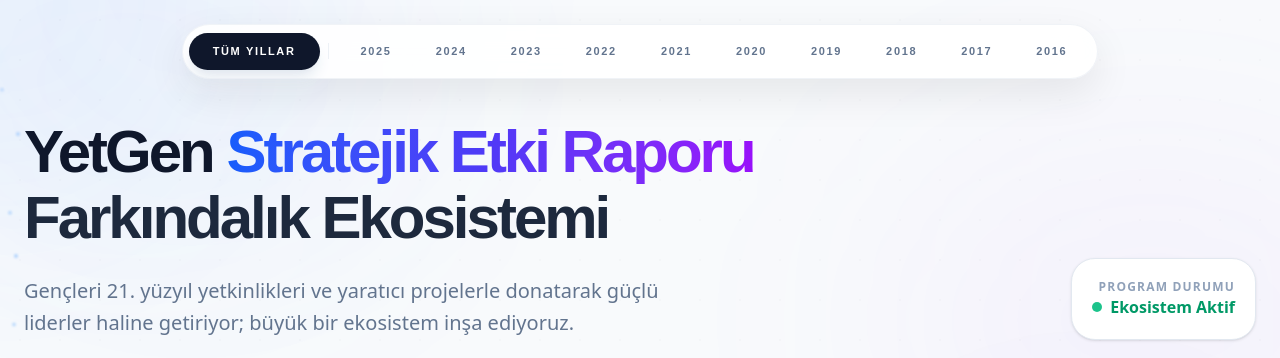
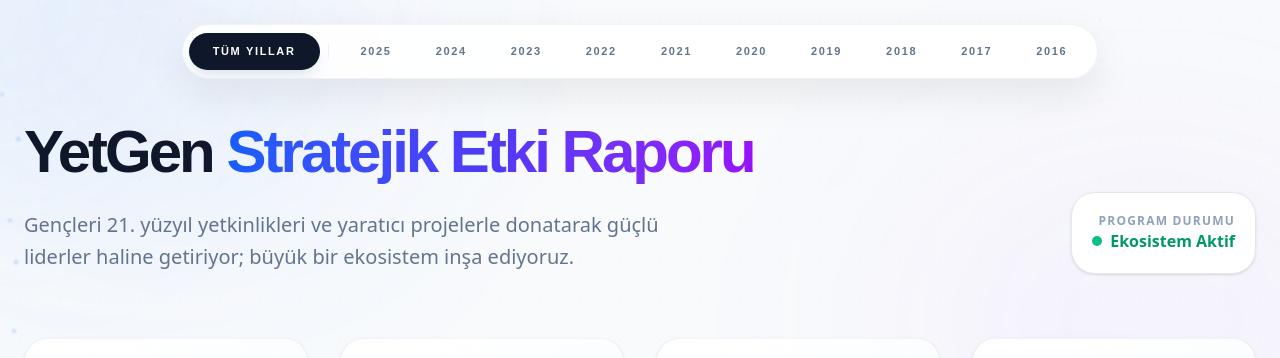
Before and after one commit to yetkingencler/yetgendashboard_2016-2025, a React (Vite) app: page / in a window 1280 px wide. Shown: the top 358 px of the page. Built offline with nearby package versions, Linux system fonts and the light colour scheme.

Commit message:
feat(data,ui): 2025 öğretmen şehir verisi eklendi ve alt banner kaldırıldı

```diff
--- a/src/App.tsx
+++ b/src/App.tsx
@@ -843,12 +843,67 @@
           { age: '30+', count: 72 }
         ],
         cities: [
+          { name: 'Adana', count: 12 },
+          { name: 'Adıyaman', count: 1 },
+          { name: 'Afyonkarahisar', count: 6 },
+          { name: 'Aksaray', count: 2 },
+          { name: 'Amasya', count: 1 },
+          { name: 'Ankara', count: 61 },
+          { name: 'Antalya', count: 10 },
+          { name: 'Aydın', count: 1 },
+          { name: 'Balıkesir', count: 6 },
+          { name: 'Batman', count: 5 },
+          { name: 'Bolu', count: 1 },
+          { name: 'Burdur', count: 1 },
+          { name: 'Bursa', count: 19 },
+          { name: 'Çanakkale', count: 4 },
+          { name: 'Çankırı', count: 1 },
+          { name: 'Çorum', count: 1 },
+          { name: 'Denizli', count: 8 },
+          { name: 'Diyarbakır', count: 2 },
+          { name: 'Düzce', count: 1 },
+          { name: 'Edirne', count: 3 },
+          { name: 'Elazığ', count: 1 },
+          { name: 'Erzincan', count: 1 },
+          { name: 'Erzurum', count: 3 },
+          { name: 'Eskişehir', count: 14 },
+          { name: 'Gaziantep', count: 10 },
+          { name: 'Giresun', count: 4 },
+          { name: 'Hatay', count: 10 },
+          { name: 'Isparta', count: 2 },
           { name: 'İstanbul', count: 134 },
-          { name: 'Ankara', count: 61 },
-          { name: 'Bursa', count: 19 },
-          { name: 'Kocaeli', count: 19 },
           { name: 'İzmir', count: 16 },
-          { name: 'Diğer', count: 215 }
+          { name: 'Kahramanmaraş', count: 1 },
+          { name: 'Kars', count: 1 },
+          { name: 'Kastamonu', count: 2 },
+          { name: 'Kayseri', count: 12 },
+          { name: 'Kilis', count: 2 },
+          { name: 'Kırklareli', count: 3 },
+          { name: 'Kırşehir', count: 1 },
+          { name: 'Kocaeli', count: 18 },
+          { name: 'Konya', count: 6 },
+          { name: 'Kütahya', count: 2 },
+          { name: 'Malatya', count: 2 },
+          { name: 'Manisa', count: 4 },
+          { name: 'Mersin', count: 11 },
+          { name: 'Muğla', count: 7 },
+          { name: 'Nevşehir', count: 1 },
+          { name: 'Ordu', count: 3 },
+          { name: 'Osmaniye', count: 1 },
+          { name: 'Rize', count: 3 },
+          { name: 'Sakarya', count: 2 },
+          { name: 'Samsun', count: 4 },
+          { name: 'Şanlıurfa', count: 1 },
+          { name: 'Siirt', count: 2 },
+          { name: 'Sinop', count: 1 },
+          { name: 'Sivas', count: 4 },
+          { name: 'Tekirdağ', count: 5 },
+          { name: 'Tokat', count: 1 },
+          { name: 'Trabzon', count: 5 },
+          { name: 'Uşak', count: 2 },
+          { name: 'Van', count: 2 },
+          { name: 'Yalova', count: 2 },
+          { name: 'Yozgat', count: 1 }
         ],
         educationLevels: [],
         topDepartments: [
@@ -907,7 +962,7 @@
     content = {
       title1: 'YetGen',
       title2: 'Stratejik Etki Raporu',
-      subtitle: 'Farkındalık Ekosistemi',
+      subtitle: '',
       text: 'Gençleri 21. yüzyıl yetkinlikleri ve yaratıcı projelerle donatarak güçlü liderler haline getiriyor; büyük bir ekosistem inşa ediyoruz.',
       statusText: 'Ekosistem Aktif'
     };
@@ -1353,10 +1408,15 @@
                   animate={{ opacity: 1, y: 0 }}
                   className="text-3xl sm:text-4xl md:text-6xl font-black tracking-tighter text-slate-900 leading-[1.1] font-display"
                 >
-                  {heroContent.title1} <span className="text-transparent bg-clip-text bg-gradient-to-r from-blue-600 via-indigo-600 to-purple-600">{heroContent.title2}</span> <br className="hidden md:block" />
-                  <span className="text-slate-800">
-                    {heroContent.subtitle}
-                  </span>
+                  {heroContent.title1} <span className="text-transparent bg-clip-text bg-gradient-to-r from-blue-600 via-indigo-600 to-purple-600">{heroContent.title2}</span>
+                  {heroContent.subtitle && (
+                    <>
+                      <br className="hidden md:block" />
+                      <span className="text-slate-800">
+                        {heroContent.subtitle}
+                      </span>
+                    </>
+                  )}
                 </motion.h1>
                 <motion.p
                   initial={{ opacity: 0 }}
@@ -1743,22 +1803,6 @@
                               tooltipData={mapData.tooltipData}
                             />
                           </div>
-
-                          {(['o-22', 'o-23', 'o-24', 'o-25'].includes(selectedYearData?.id)) && (
-                            <div className="mt-10 pt-8 border-t border-slate-100 flex items-center justify-center w-full max-w-3xl">
-                              <motion.p
-                                initial={{ opacity: 0, y: 10 }}
-                                animate={{ opacity: 1, y: 0 }}
-                                className="text-sm sm:text-base font-bold text-indigo-600 bg-indigo-50 border border-indigo-100 px-8 py-4 rounded-full inline-flex items-center gap-3 shadow-sm"
-                              >
-                                <span className="w-2.5 h-2.5 rounded-full bg-indigo-500 animate-pulse" />
-                                <span>Türkiye'nin <span className="font-black text-indigo-700">
-                                  {selectedYearData?.id === 'o-22' ? '74' :
-                                   selectedYearData?.id === 'o-23' ? '68' :
-                                   selectedYearData?.id === 'o-24' ? '63' : '62'} farklı şehrinden</span> başvuru alınmıştır!</span>
-                              </motion.p>
-                            </div>
-                          )}
                         </div>
                       )}
                     </div>
```
